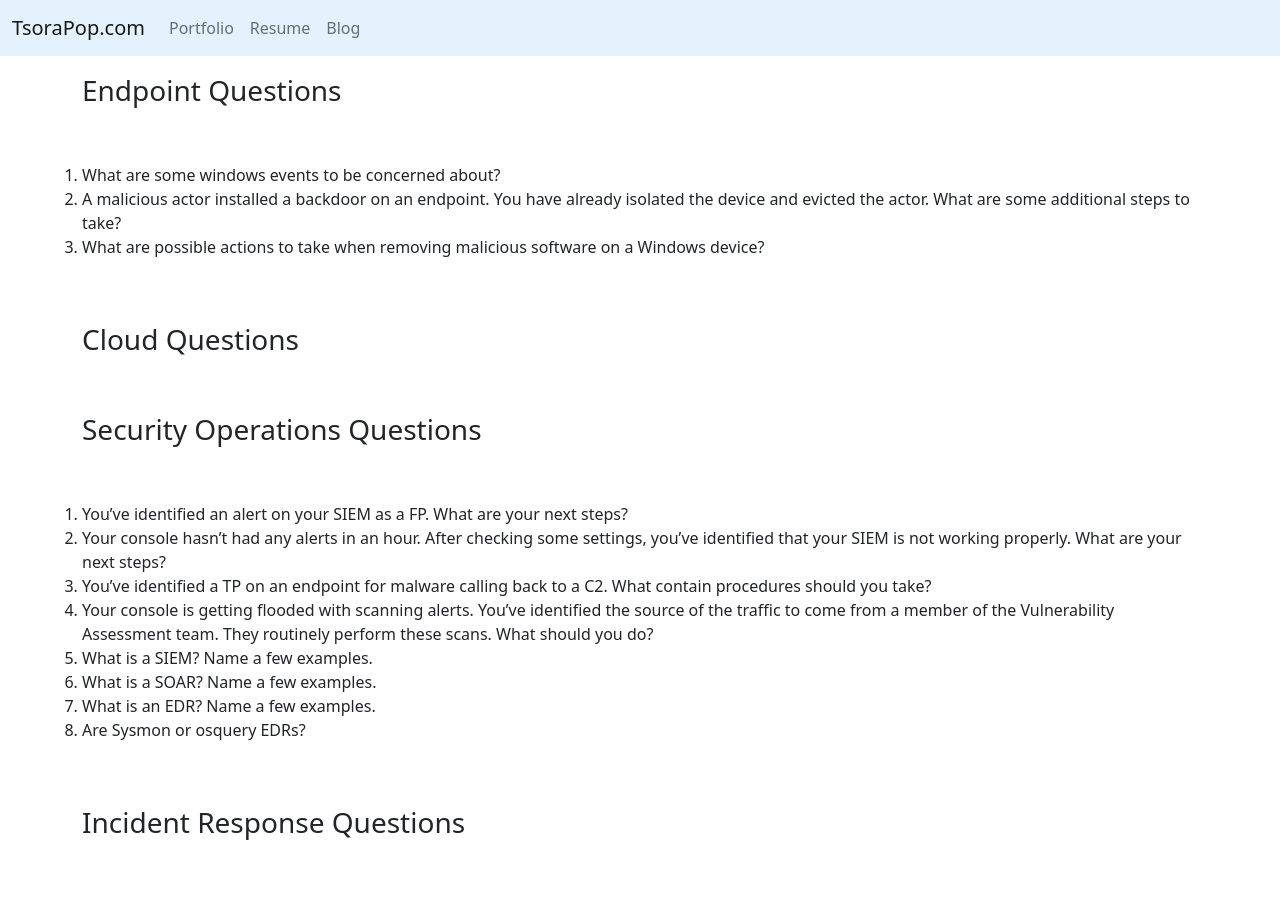
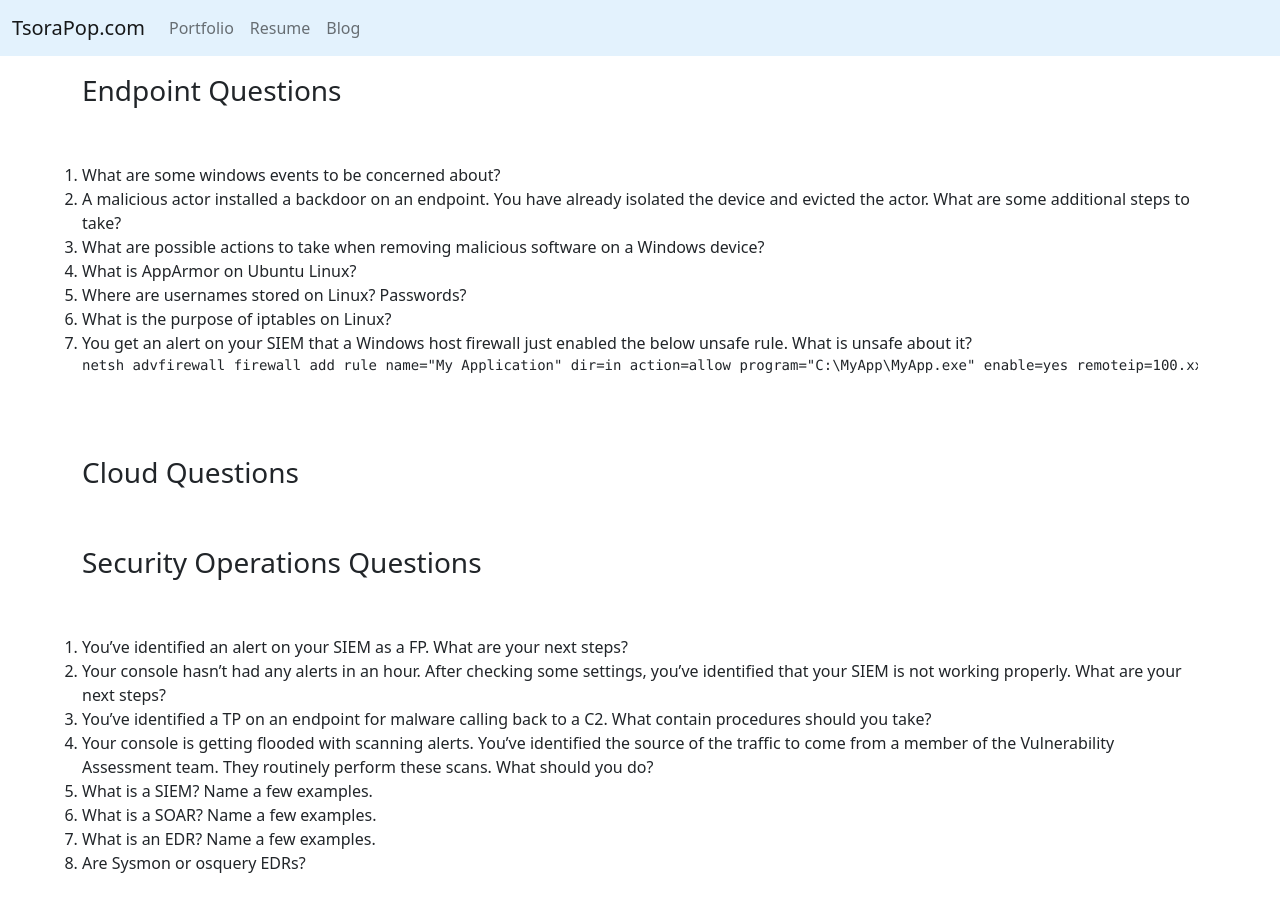
Before and after one commit to Tsora-Pop/Tsora-Pop.github.io, a Jekyll site: the page built from _posts/2021-05-25-Cybersecurity-Study-Questions.markdown, in a window 1280 px wide and 900 px high, scrolled down 1368 px. Built offline with Jekyll 4.4.1, drawn with Linux system fonts in a browser that asks for light colours.

Commit message:
Update 2021-05-25-Cybersecurity-Study-Questions.markdown
adding some questions

````diff
--- a/_posts/2021-05-25-Cybersecurity-Study-Questions.markdown
+++ b/_posts/2021-05-25-Cybersecurity-Study-Questions.markdown
@@ -51,6 +51,13 @@ may find it useful. <!--more-->If anyone decides to use this, it is normal for p
 1. What are some windows events to be concerned about?
 2. A malicious actor installed a backdoor on an endpoint. You have already isolated the device and evicted the actor. What are some additional steps to take?
 3. What are possible actions to take when removing malicious software on a Windows device?
+4. What is AppArmor on Ubuntu Linux?
+5. Where are usernames stored on Linux? Passwords?
+6. What is the purpose of iptables on Linux?
+7. You get an alert on your SIEM that a Windows host firewall just enabled the below unsafe rule. What is unsafe about it?
+```
+netsh advfirewall firewall add rule name="My Application" dir=in action=allow program="C:\MyApp\MyApp.exe" enable=yes remoteip=100.xxx.xxx.1 profile=public
+```
 
 ### Cloud Questions
 
````
